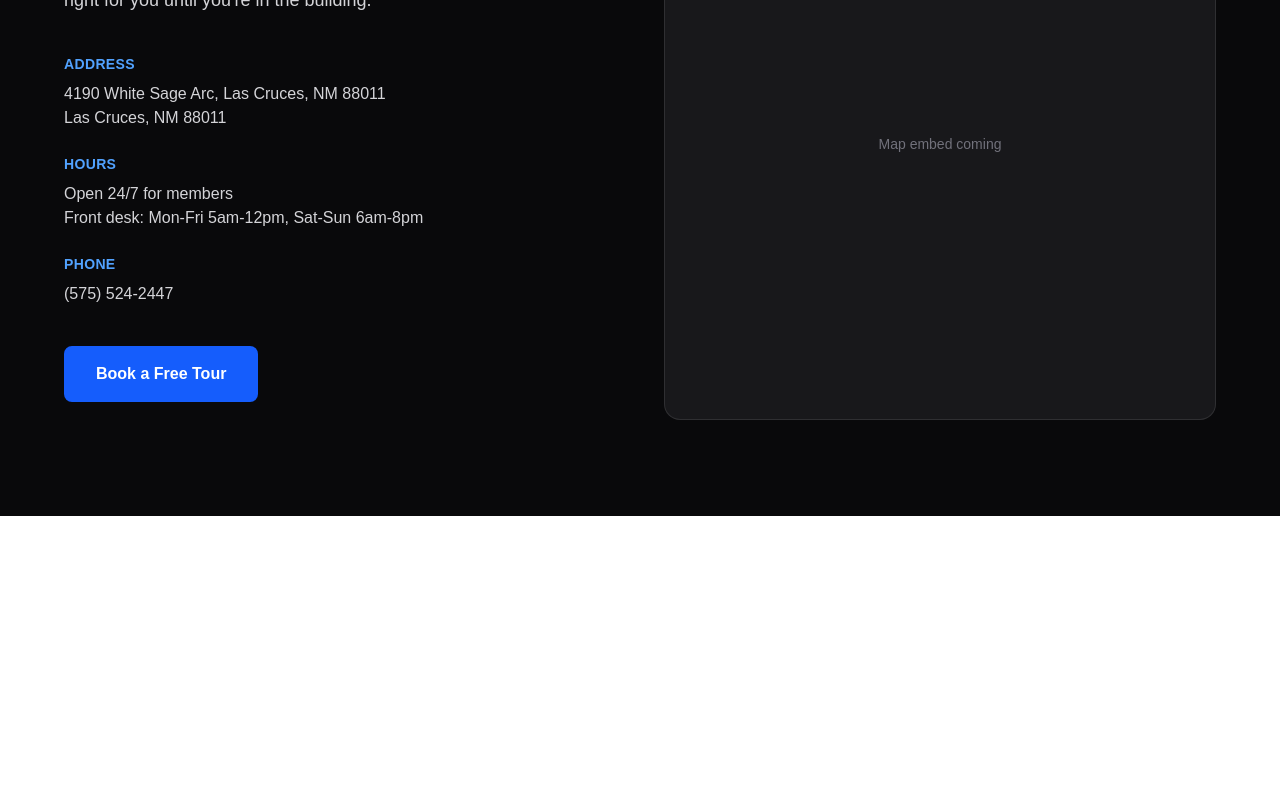
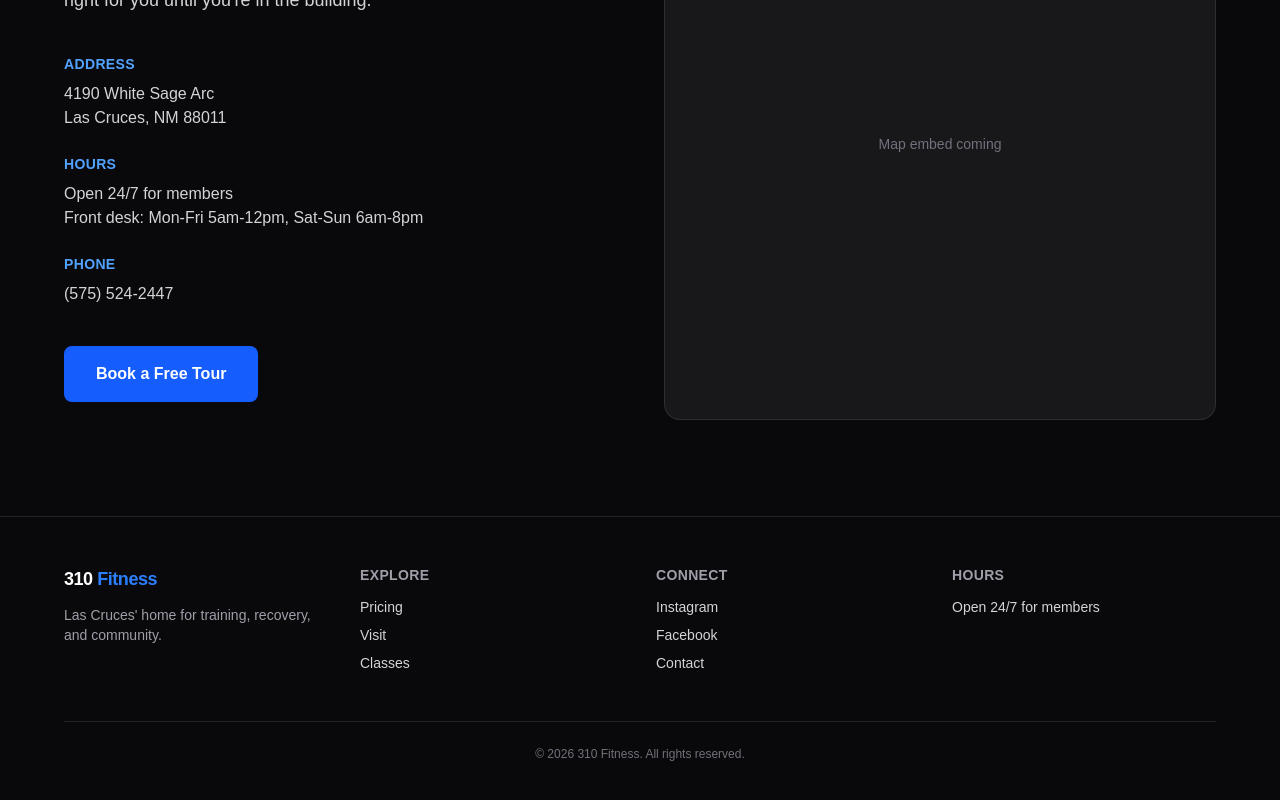
Before and after one commit to ichiatic/hello, a Next.js app: page / in a window 1280 px wide. Shown: the part 2396-3196 px from the top of the page. Before the commit the page ends 2912 px from the top, so only its background shows below. Built offline with nearby package versions, Linux system fonts and the light colour scheme.

Commit message:
Add footer

```diff
--- a/app/page.tsx
+++ b/app/page.tsx
@@ -20,6 +20,7 @@ export default function Home() {
           </div>
         </div>
       </nav>
+
       {/* Hero Section */}
       <section className="relative flex min-h-screen pt-16 items-center justify-center overflow-hidden px-6">
         {/* Placeholder background — will be replaced with a real gym photo */}
@@ -168,7 +169,7 @@ export default function Home() {
                     Address
                   </h3>
                   <p className="mt-2 text-zinc-300">
-                  4190 White Sage Arc, Las Cruces, NM 88011<br />
+                    4190 White Sage Arc<br />
                     Las Cruces, NM 88011
                   </p>
                 </div>
@@ -192,10 +193,7 @@ export default function Home() {
               </div>
 
               <div className="mt-10">
-                <a
-                  href="#"
-                  className="inline-block rounded-lg bg-blue-600 px-8 py-4 text-base font-semibold text-white transition-colors hover:bg-blue-500"
-                >
+                <a href="#" className="inline-block rounded-lg bg-blue-600 px-8 py-4 text-base font-semibold text-white transition-colors hover:bg-blue-500">
                   Book a Free Tour
                 </a>
               </div>
@@ -208,6 +206,57 @@ export default function Home() {
           </div>
         </div>
       </section>
+
+      {/* Footer */}
+      <footer className="border-t border-white/10 bg-zinc-950 px-6 py-12">
+        <div className="mx-auto max-w-6xl">
+          <div className="grid gap-8 md:grid-cols-4">
+            <div>
+              <p className="text-lg font-bold tracking-tight">
+                310 <span className="text-blue-500">Fitness</span>
+              </p>
+              <p className="mt-3 text-sm text-zinc-400">
+                Las Cruces&apos; home for training, recovery, and community.
+              </p>
+            </div>
+
+            <div>
+              <h4 className="text-sm font-semibold uppercase tracking-wide text-zinc-400">
+                Explore
+              </h4>
+              <ul className="mt-3 space-y-2 text-sm">
+                <li><a href="#memberships" className="text-zinc-300 hover:text-white">Pricing</a></li>
+                <li><a href="#visit" className="text-zinc-300 hover:text-white">Visit</a></li>
+                <li><a href="#" className="text-zinc-300 hover:text-white">Classes</a></li>
+              </ul>
+            </div>
+
+            <div>
+              <h4 className="text-sm font-semibold uppercase tracking-wide text-zinc-400">
+                Connect
+              </h4>
+              <ul className="mt-3 space-y-2 text-sm">
+                <li><a href="#" className="text-zinc-300 hover:text-white">Instagram</a></li>
+                <li><a href="#" className="text-zinc-300 hover:text-white">Facebook</a></li>
+                <li><a href="#" className="text-zinc-300 hover:text-white">Contact</a></li>
+              </ul>
+            </div>
+
+            <div>
+              <h4 className="text-sm font-semibold uppercase tracking-wide text-zinc-400">
+                Hours
+              </h4>
+              <p className="mt-3 text-sm text-zinc-300">
+                Open 24/7 for members
+              </p>
+            </div>
+          </div>
+
+          <div className="mt-12 border-t border-white/10 pt-6 text-center text-xs text-zinc-500">
+            © 2026 310 Fitness. All rights reserved.
+          </div>
+        </div>
+      </footer>
     </main>
   );
 }
```
